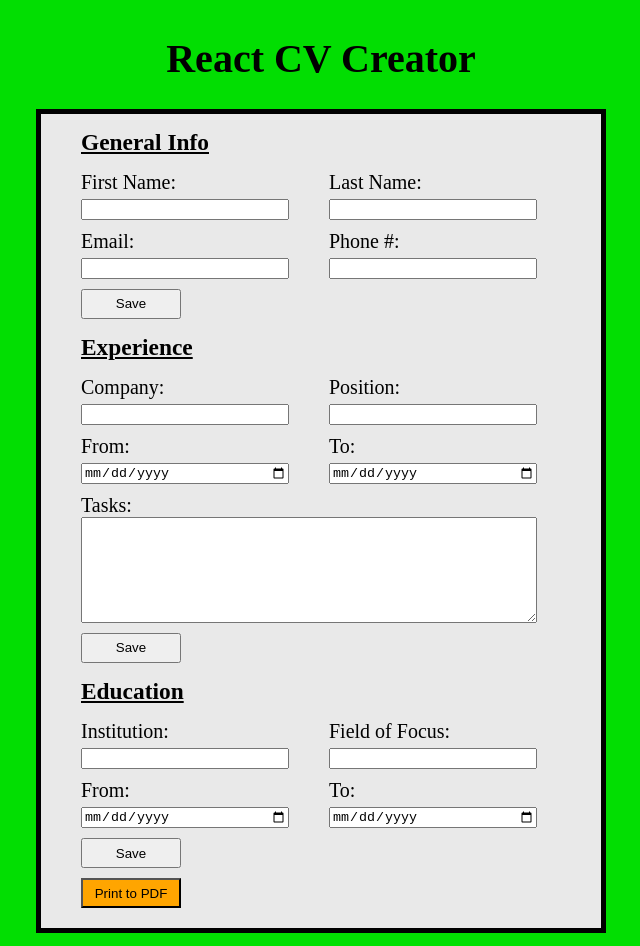
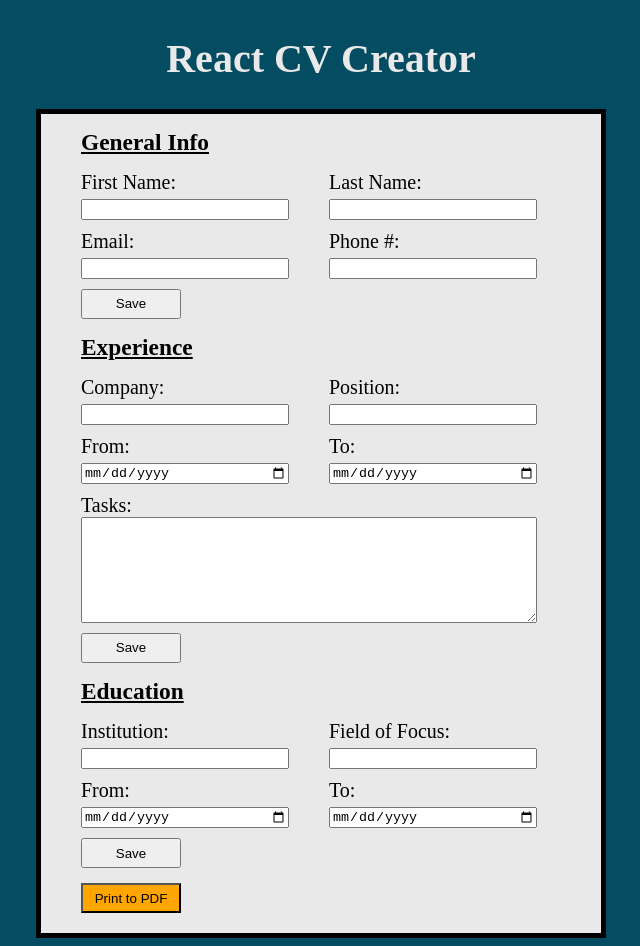
Before and after one commit to Gustav72/CV-Creator, a React (Create React App) app: page / in a window 1280 px wide. Shown: the whole page, without its empty margins (319-959 px from the left). Built offline with nearby package versions, Linux system fonts and the light colour scheme.

Commit message:
finish preliminary styling

```diff
--- a/src/style.css
+++ b/src/style.css
@@ -1,8 +1,12 @@
 body {
-    background-color: rgb(2, 222, 2);
+    background-color: rgb(4, 76, 98);
     display: flex;
     justify-content: center;
     font-size: 1.25rem;
+}
+
+h1 {
+    color: rgb(233, 233, 233);
 }
 
 h3 {
@@ -72,6 +76,6 @@ button {
 }
 
 #button {
-    margin-top: 10px;
+    margin-top: 15px;
     background-color: orange;
 }
```
